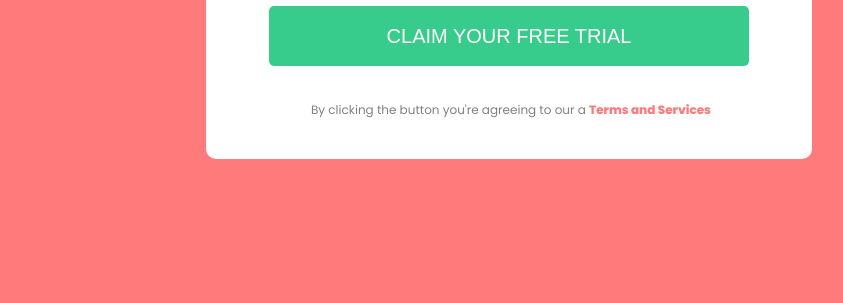
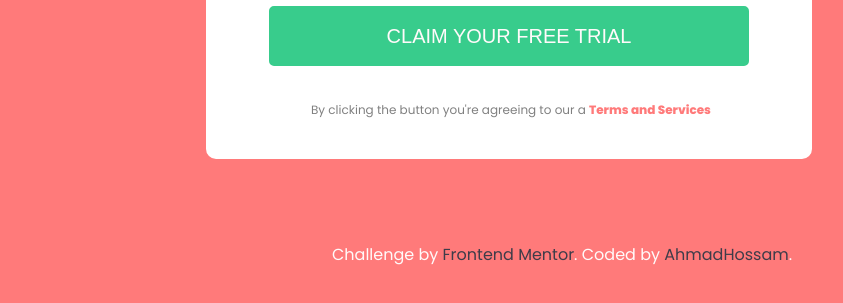
Before and after one commit to FlashGaMr12/Form-Project, a plain HTML site: page index.html in a window 1280 px wide. Shown: the part 467-770 px from the top of the page, without its empty margins (368-1211 px from the left). Drawn offline with Linux system fonts and the light colour scheme.

Commit message:
updated project

```diff
--- a/index.html
+++ b/index.html
@@ -48,7 +48,7 @@
         </label>
         <button class="btn-claim" type="submit" name="button-claim">CLAIM YOUR FREE TRIAL</button>
         <p class="footp">By clicking the button you're agreeing to our a
-          <a href="Terms and services.html">Terms and Services</a><span class=""></span>
+          <a class="terms" href="Terms and services.html">Terms and Services</a><span class=""></span>
         </p>
 
       </form>
@@ -56,4 +56,11 @@
 
 </body>
 
+<footer>
+  <p class="attribution">
+    Challenge by <a class="footer" href="https://www.frontendmentor.io?ref=challenge" target="_blank">Frontend Mentor</a>.
+    Coded by <a class="footer" href="https://www.frontendmentor.io/profile/FlashGaMr12">AhmadHossam</a>.
+  </p>
+</footer>
+
 </html>
--- a/styles.css
+++ b/styles.css
@@ -33,10 +33,7 @@ input{
 
 
 a{
-color: hsl(0, 100%, 74%);
-text-decoration: none;
-font-family: 'Poppins', sans-serif;
-font-weight: 700;
+
 
 }
 
@@ -44,6 +41,13 @@ font-weight: 700;
 
 
 /****************************Class selectors**********************************/
+
+.terms{
+  color: hsl(0, 100%, 74%);
+  text-decoration: none;
+  font-family: 'Poppins', sans-serif;
+  font-weight: 700;
+}
 
 .firstspan{
   position: fixed;
@@ -200,6 +204,26 @@ font-size: 16px;
   width: 78%;
   height: 50px;
 
+}
+
+.attribution{
+position: absolute;
+left: 700px;
+bottom:50px;
+color: snow;
+font-family: 'Poppins', sans-serif;
+font-size: 16px;
+}
+
+.footer{
+color: hsl(249, 10%, 26%);
+text-decoration: none;
+font-family: 'Poppins', sans-serif;
+font-size: 16px;
 
 
 }
+
+.footer:hover{
+  color: #ff1e56;
+}
```
